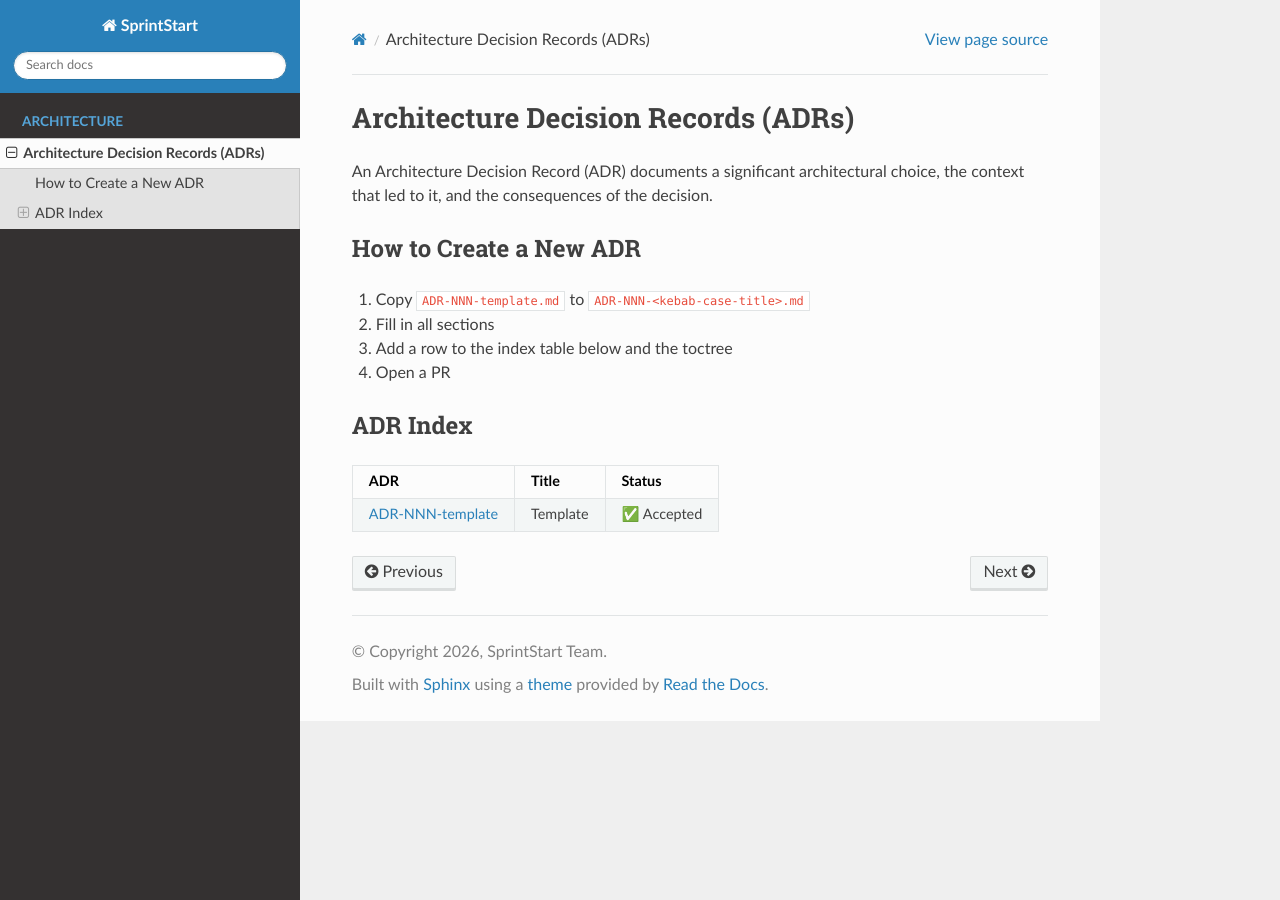
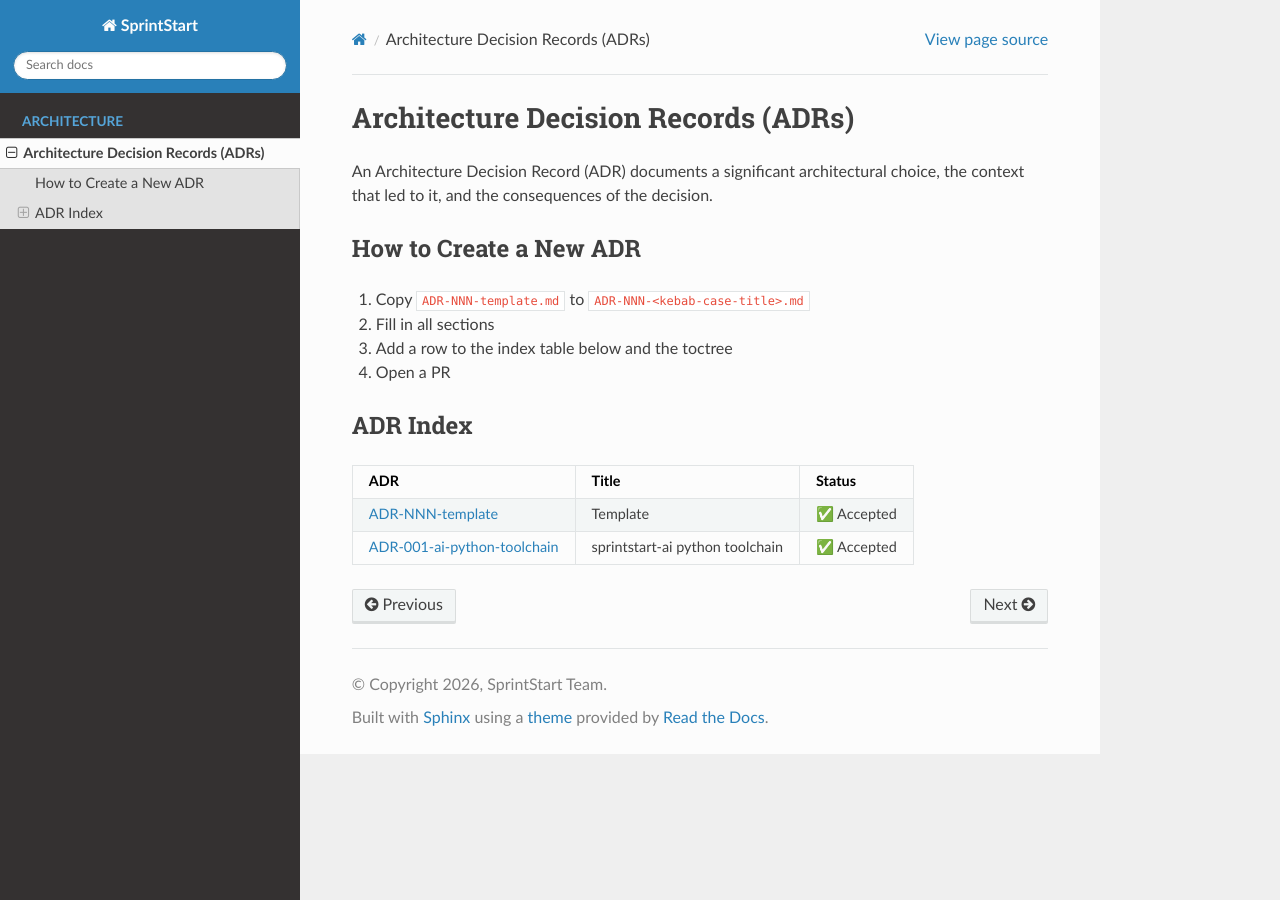
Before and after one commit to SprintStartProject/Wiki, a Sphinx documentation site: the page built from docs/source/adr/adr-index.md, in a window 1280 px wide. Built offline with Sphinx 7.4.7 and the Read the Docs theme 3.1.0, drawn with Linux system fonts in a browser that asks for light colours.

Commit message:
Update index and match naming conventions

````diff
--- a/docs/source/adr/adr-index.md
+++ b/docs/source/adr/adr-index.md
@@ -15,10 +15,11 @@ that led to it, and the consequences of the decision.
 | ADR | Title | Status |
 |---|---|---|
 | [ADR-NNN-template](ADR-NNN-template.md) | Template | ✅ Accepted |
-
+| [ADR-001-ai-python-toolchain](ADR-001-ai-python-toolchain.md) | sprintstart-ai python toolchain | ✅ Accepted |
 ```{toctree}
 :hidden:
 :caption: ADR Files
 
 ADR-NNN-template
+ADR-001-ai-python-toolchain
 ```
````
Also changed, not shown: docs/source/adr/ADR-001-ai-python-toolchain.md (renamed from docs/source/adr/ADR-001-AI-PythonToolchain.md).
